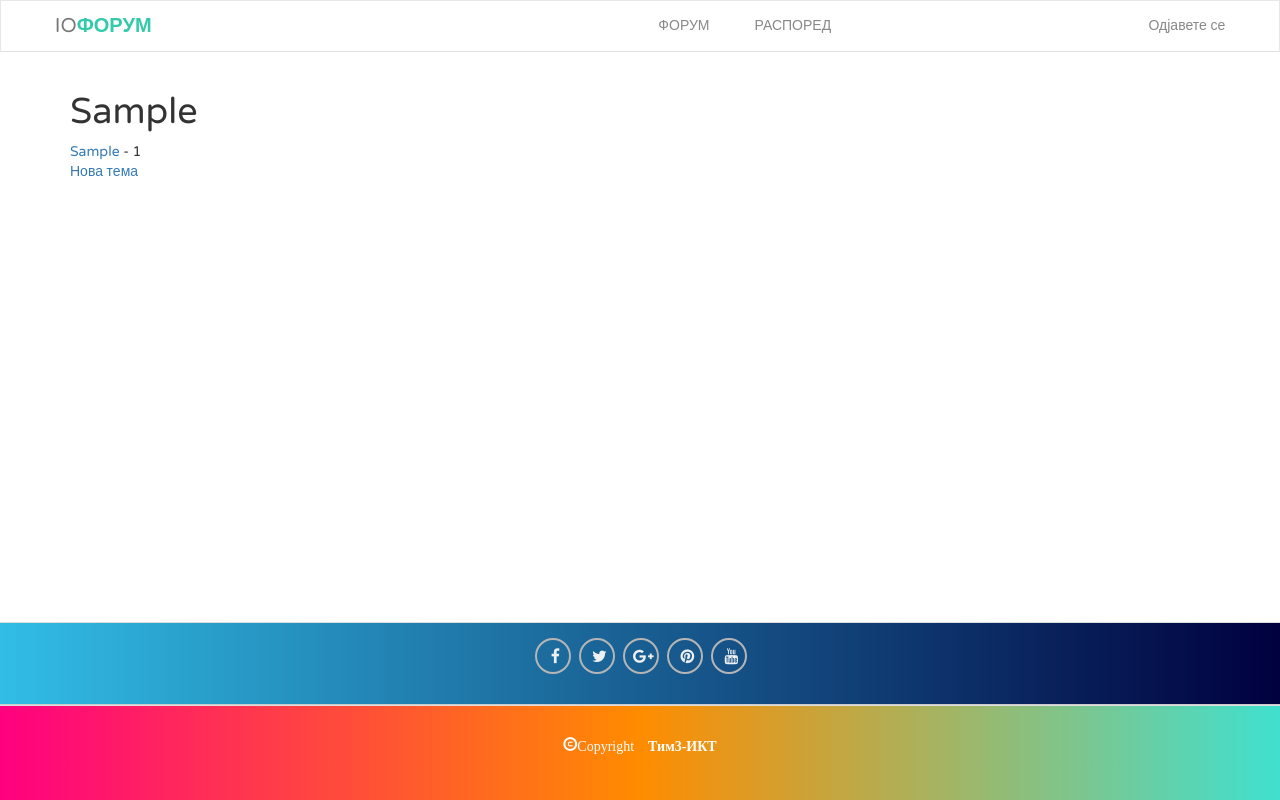
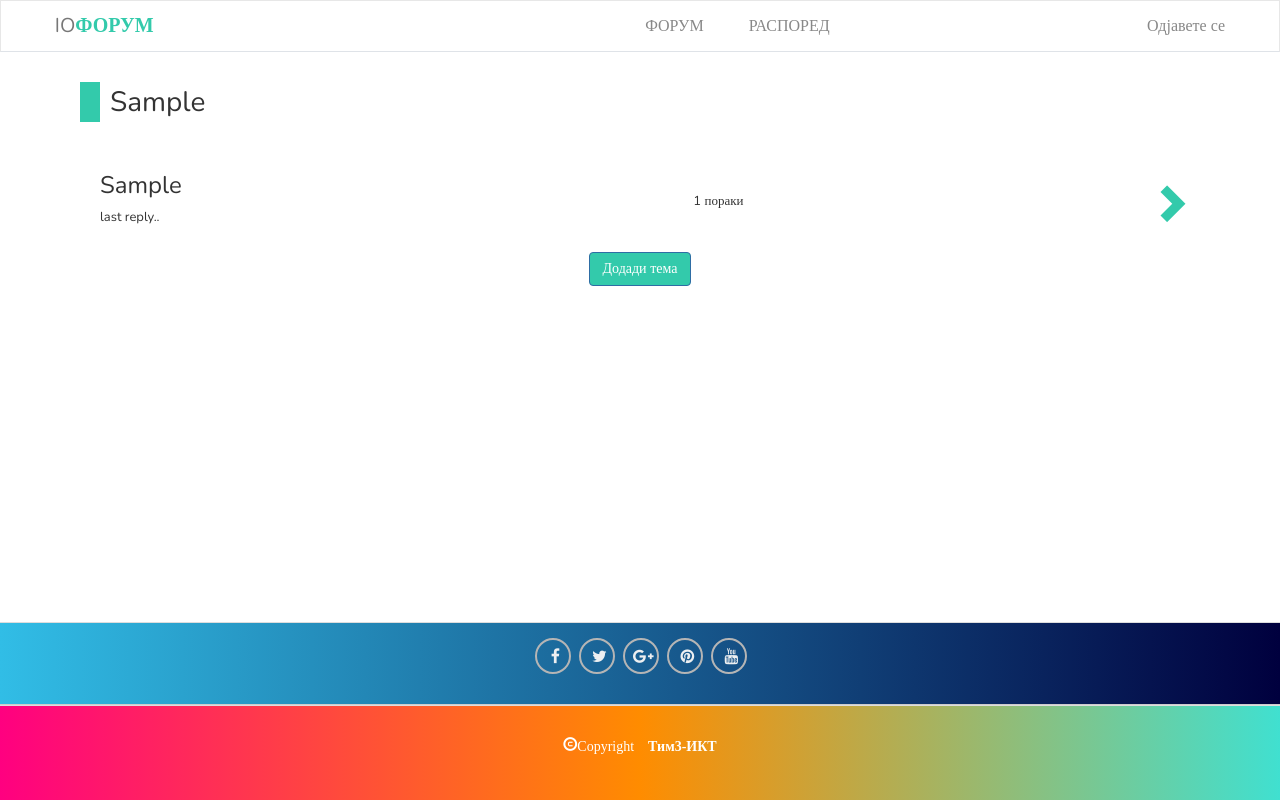
Before and after one commit to ikt-team-3/webapp, a Django app: page /forum/1 in a window 1280 px wide. Run offline with Django 3.2, Linux system fonts and the light colour scheme; a user stored in the database is signed in; tables that the repository leaves empty hold one stand-in row (values such as "Sample post"); some libraries are stand-ins or nearby versions.

Commit message:
Add forum predmet template

```diff
--- /dev/null
+++ b/app/static/app/css/ForumPredmet.css
@@ -0,0 +1,99 @@
+@import url(https://fonts.googleapis.com/css?family=Nunito);
+
+body {
+    font-family:Nunito;
+    font-size:16px;
+}
+
+section {
+
+}
+
+.container {
+    max-width:1200px;
+    margin: auto;
+
+}
+
+.riga-forum {
+    padding:10px;
+    display:flex;
+    justify-content: space-between;
+}
+
+.riga-forum2 {
+    padding:10px;
+    display:flex;
+    justify-content: space-between;
+}
+
+
+
+.category-title {
+    font-size:28px;
+    border-left: 20px solid #33caab;
+    padding-left:10px;
+
+}
+
+.all-posts {
+    align-self:center;
+}
+
+.topics{
+
+    width:48%;
+    padding-bottom:15px;
+    display:flex;
+}
+
+.start-topic-image img{
+
+    width:45px;
+    height:45px;
+    border-radius:100%;
+    margin-top:10px;
+}
+
+.topic-section {
+    padding:10px 0 0 20px;
+}
+
+.topic-title {
+    font-size:20px;
+
+}
+
+.topic-meta {
+    font-size:13px;
+}
+
+.stats {
+
+    width:18%;
+    display:flex;
+    flex-direction:column;
+    padding:10px;
+    align-items:center;
+    font-size:13px;
+    margin-top:40px;
+
+
+}
+
+.replies {
+
+}
+
+
+.last-post {
+
+    width:34%;
+    padding:10px;
+    display:flex;
+    justify-content: flex-end;
+    margin-top:30px;
+}
+.together{
+    padding: 5;
+}
--- a/app/templates/app/forum_predmet.html
+++ b/app/templates/app/forum_predmet.html
@@ -4,14 +4,47 @@
 FINKIForum - {{ predmet.naslov }}
 {% endblock %}
 
+{% block head %}
+{% load static %}
+<link rel="stylesheet" href="{% static "app/css/ForumPredmet.css" %}">
+{% endblock %}
+
 {% block body %}
-<h1>{{ predmet.naslov }}</h1>
 
-{% for tema in predmet.tema_set.all %}
-<a href="{% url 'forum_tema' predmet=predmet.naslov_id tema=tema.id %}">{{ tema.naslov }}</a> - {{ tema.poraka_set.count }}
-{% endfor %}
-<br>
+<section>
+	<div class="riga-forum">
+		<div class="category-title">
+			{{ predmet.naslov }}
+		</div>
+	</div>
+	{% for tema in predmet.tema_set.all %}
+	<div class="riga-forum2">
+		<div class="topics">
+			<div class="topic-section">
+				<div class="topic-title"><h3>{{ tema.naslov }}</h3></div>
+				<div class="topic-meta"> last reply..</div>
+			</div>
+		</div>
+		<div class="stats">
+			<div class="replies">{{ tema.poraka_set.count }} пораки</div>
+		</div>
+		<div class="last-post">
+			<a href="{% url 'forum_tema' predmet=predmet.naslov_id tema=tema.id %}">
+				<span class="glyphicon  glyphicon-chevron-right" style="font-size:40px;color: #33caab"></span>
+			</a>
+		</div>
+	</div>
+	{% endfor %}
+</section>
+
 {% if user.is_authenticated %}
-<a href="{% url 'forum_nova_tema' predmet=predmet.naslov_id %}">Нова тема</a>
+<div class="row">
+	<div class="col-12 text-center">
+		<a href="{% url 'forum_nova_tema' predmet=predmet.naslov_id %}" >
+			<button type="button" class="btn btn-primary" style="background: #33caab">Додади тема</button>
+		</a>
+	</div>
+</div>
 {% endif %}
+
 {% endblock %}
```
